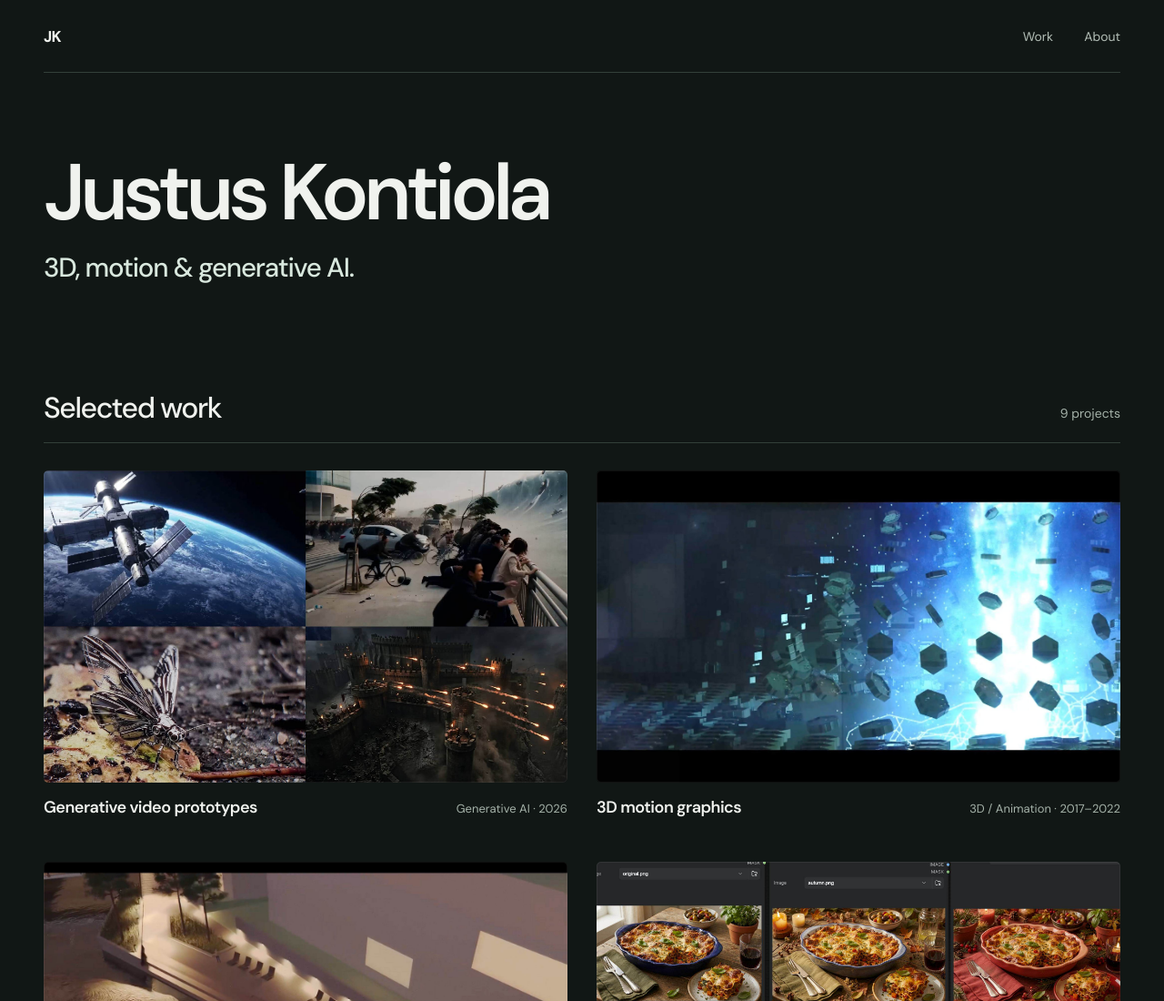
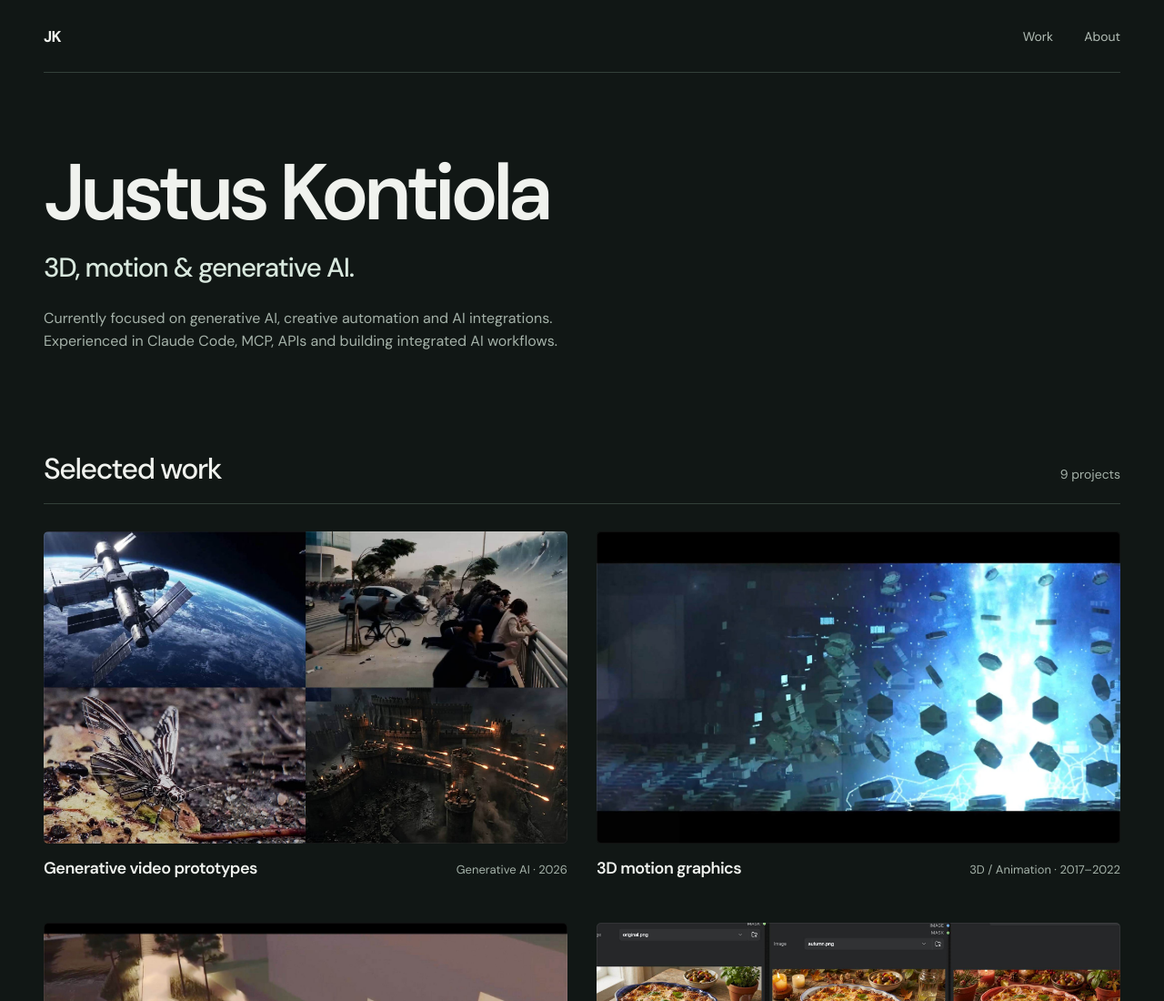
Before and after one commit to jkontiola/jkontiola.github.io, a plain HTML site: page index.html in a window 1280 px wide. Shown: the top 1100 px of the page at 91% size. Drawn offline with Linux system fonts and the light colour scheme.

Commit message:
Update index.html

```diff
--- a/index.html
+++ b/index.html
@@ -6,8 +6,19 @@
   <meta name="theme-color" content="#111715">
   <meta name="description" content="Selected work by Justus Kontiola: 3D, motion, generative AI and creative automation.">
   <title>Justus Kontiola — Selected Work</title>
-  <link rel="stylesheet" href="styles.css?v=20261124c">
+
+  <link rel="stylesheet" href="styles.css?v=20261125">
   <script defer src="script.js?v=20261124c"></script>
+
+  <style>
+    .intro-description {
+      max-width: 620px;
+      margin-top: 16px;
+      font-size: 16px;
+      line-height: 1.6;
+      color: var(--muted);
+    }
+  </style>
 </head>
 
 <body>
@@ -25,8 +36,15 @@
 
     <section class="intro container" aria-labelledby="intro-title">
       <div class="intro-copy">
+
         <h1 id="intro-title">Justus Kontiola</h1>
+
         <p class="intro-role">3D, motion &amp; generative AI.</p>
+
+        <p class="intro-description">
+          Currently focused on generative AI, creative automation and AI integrations. Experienced in Claude Code, MCP, APIs and building integrated AI workflows.
+        </p>
+
       </div>
     </section>
 
```
